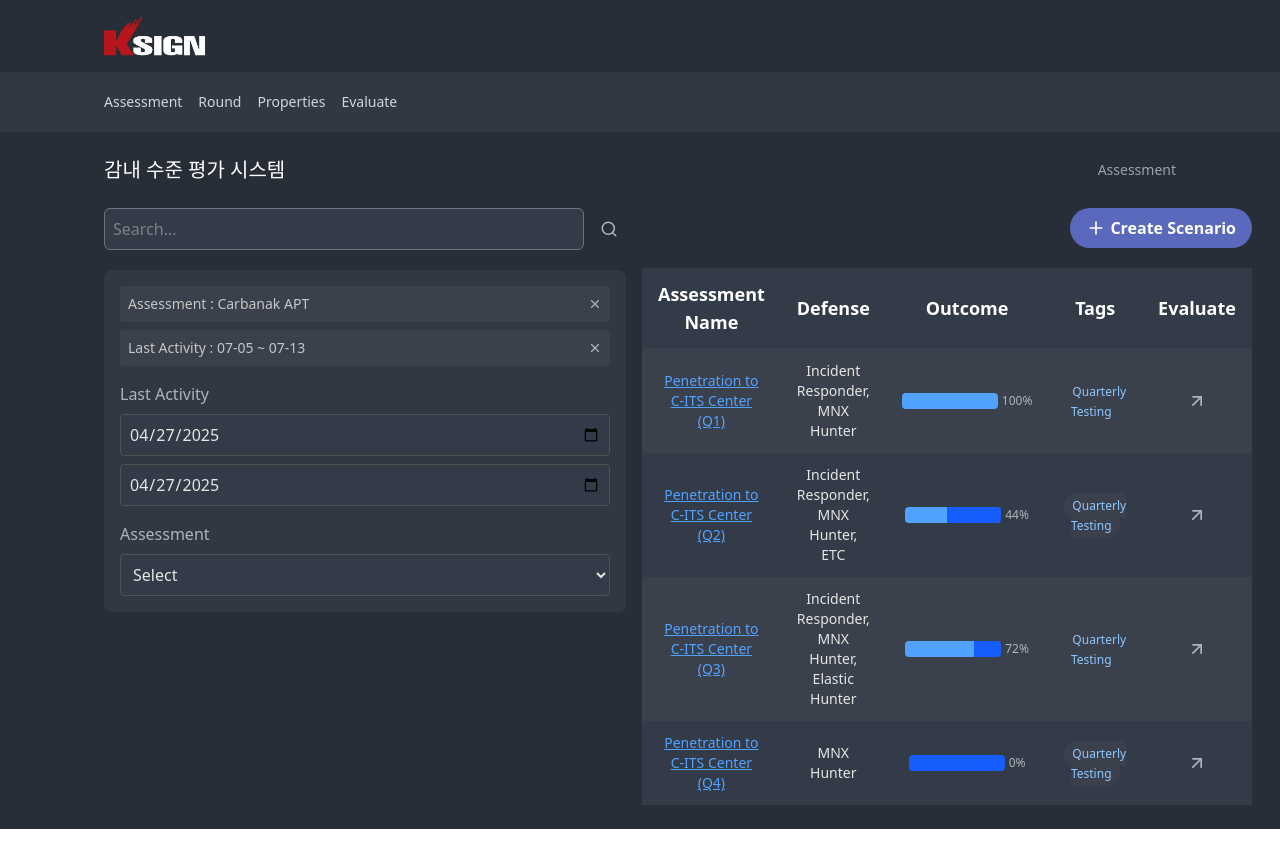
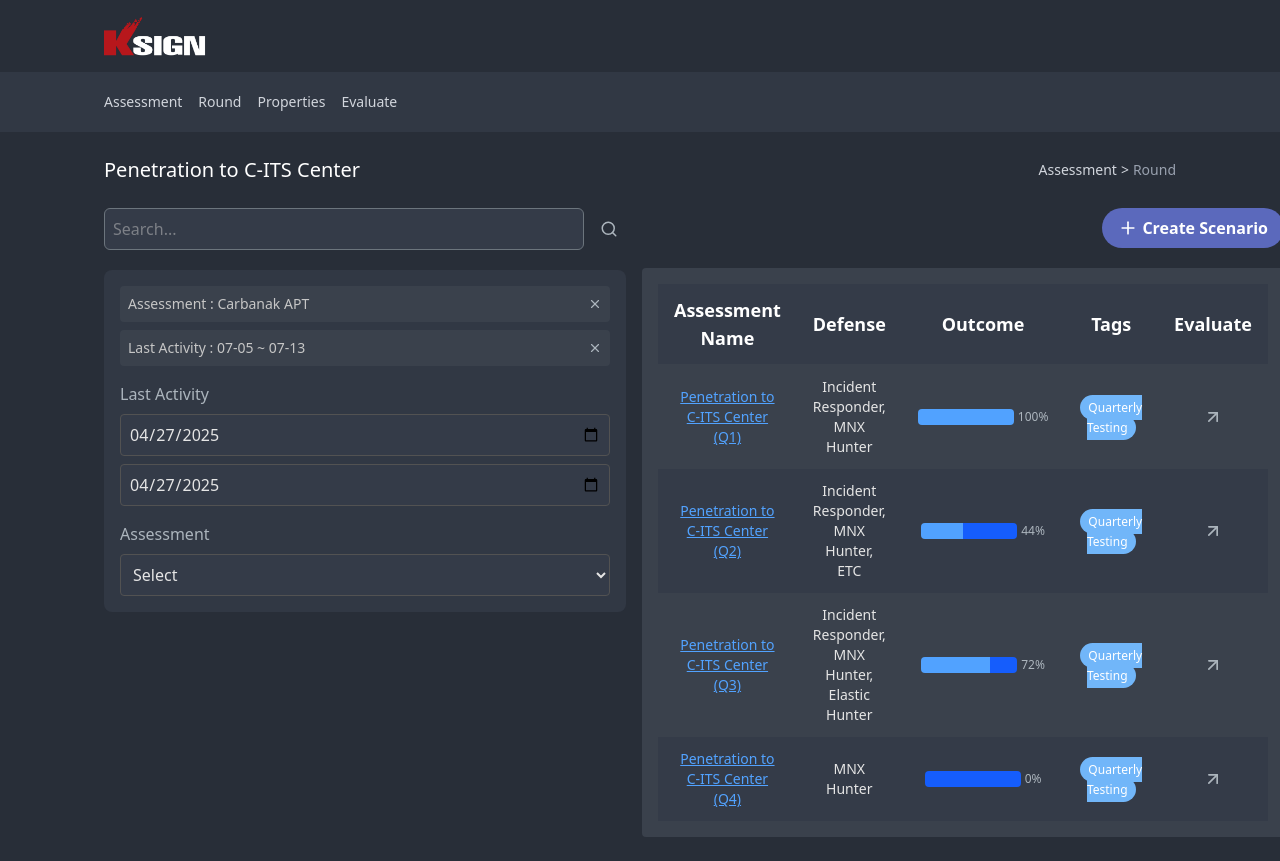
Before and after one commit to keonoh00/C-ITS, a Next.js app: page /round in a window 1280 px wide. Before the commit the page ends 829 px from the top, so only its background shows below. Built offline with nearby package versions, Linux system fonts and the light colour scheme.

Commit message:
Fix small UIs of the round page

```diff
--- a/src/app/(evaluation-layou)/round/page.tsx
+++ b/src/app/(evaluation-layou)/round/page.tsx
@@ -12,8 +12,12 @@ export default function Round() {
   return (
     <div>
       <div className="flex flex-row items-center justify-between mb-6">
-        <h1 className="text-xl">감내 수준 평가 시스템</h1>
-        <span className="text-gray-400 text-sm">Assessment</span>
+        <h1 className="text-xl">Penetration to C-ITS Center</h1>
+        <div className="flex flex-row gap-1">
+          <span className="text-gray-300 text-sm">{"Assessment "}</span>
+          <span className="text-gray-300 text-sm">{">"}</span>
+          <span className="text-gray-400 text-sm">{"Round"}</span>
+        </div>
       </div>
 
       <div className="flex flex-5 space-x-4 flex-row mt-4 w-full">
--- a/src/components/RoundTable/RoundTable.tsx
+++ b/src/components/RoundTable/RoundTable.tsx
@@ -90,15 +90,15 @@ const columns: TableColumn<RoundItem>[] = [
   {
     label: "Tags",
     render: (item: RoundItem) => (
-      <span className="px-2 py-1 bg-base-700 text-blue-300 text-xs rounded-full">
+      <span className="px-2 py-1 bg-primary-400 text-white text-xs rounded-full">
         {item.tag}
       </span>
     ),
   },
   {
     label: "Evaluate",
-    render: (item: RoundItem) => (
-      <Link href={item.link} className="flex items-center justify-center">
+    render: () => (
+      <Link href={"/evaluate"} className="flex items-center justify-center">
         <ArrowUpRight size={20} className="text-neutral-400" />
       </Link>
     ),
@@ -107,7 +107,7 @@ const columns: TableColumn<RoundItem>[] = [
 
 export default function RoundTable() {
   return (
-    <div className="flex-3">
+    <div className="flex-3 bg-base-700 rounded p-4">
       <Table data={data} columns={columns} />
     </div>
   );
```
